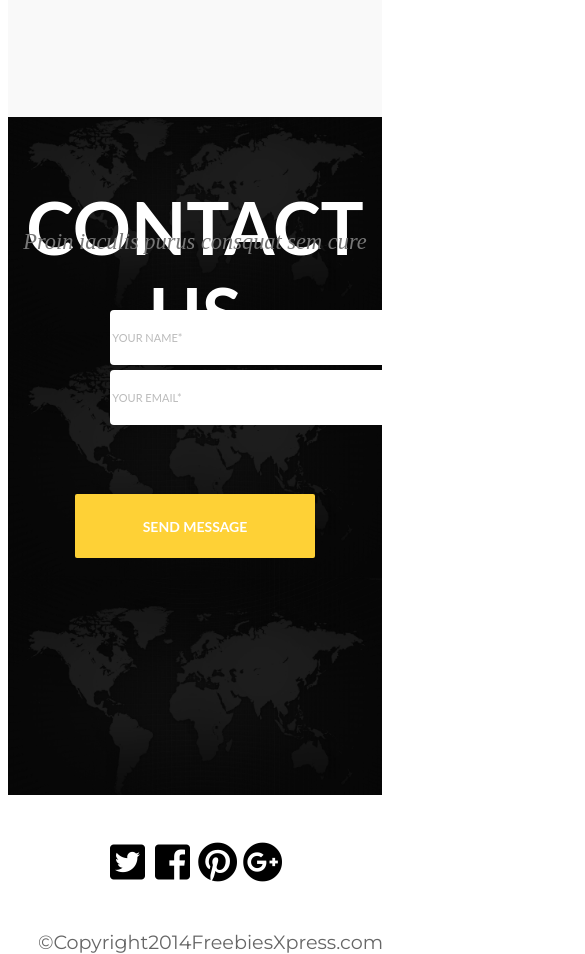
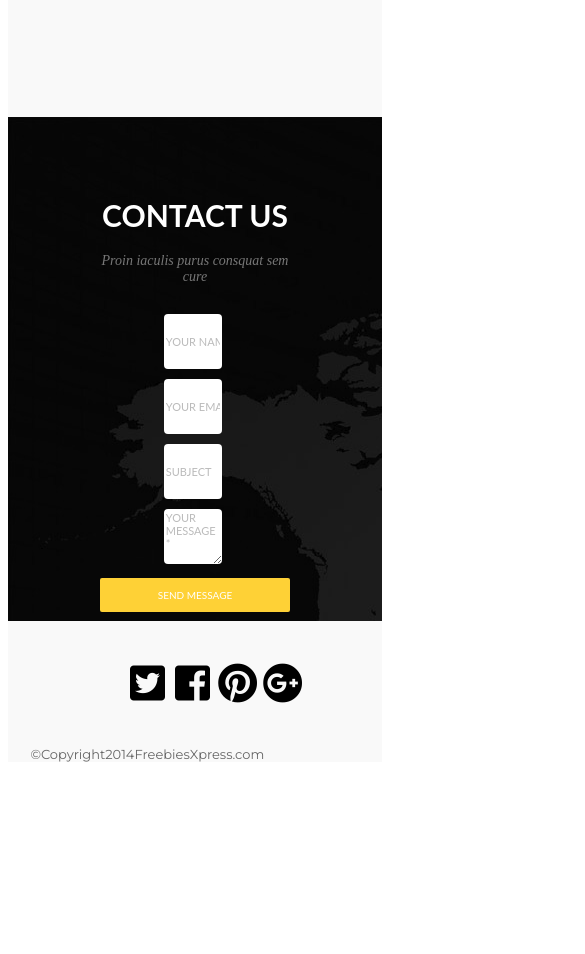
Before and after one commit to pietruszka/wizytowka_grupa, a plain HTML site: page index.html in a window 390 px wide. Shown: the part 1450-2404 px from the top of the page, 585 px wide, since content can reach past the window. After the commit the page ends 2225 px from the top, so only its background shows below. Drawn offline with Linux system fonts and the light colour scheme.

Commit message:
responsive design

```diff
--- a/index.html
+++ b/index.html
@@ -86,24 +86,19 @@
     </div>
 </section>
 <section id="contact_us">
-    <div class="container">
-        <div class="header">
-            <h1>CONTACT US</h1>
-        </div>
-        <div class="slogan">
-            <p>Proin iaculis purus consquat sem cure</p>
-        </div>
-        <div class="personal_information"></div>
-            <form action="" method="post" enctype="text/plain">
-                <div class="contact_section_form">
+    <div class="background_map">
+       <div class="container">
+        <h1 class="header">CONTACT US</h1>
+        <p class="slogan">Proin iaculis purus consquat sem cure</p>
+            <div class="contact_section_form">
                 <input type="text" placeholder="YOUR NAME*" name="username" required>
                 <input type="email" placeholder="YOUR EMAIL*" name="email" required>
                 <input type="text" placeholder="SUBJECT" align="left" name="subject">
                 <textarea name="message" placeholder="YOUR MESSAGE*" name="message" required></textarea>
-                </div>
-                <button type="submit" class="send_message" align="center">SEND MESSAGE</button>
-            </form>
-        </div>
+            </div>
+            <button type="submit" class="send_message" align="center">SEND MESSAGE</button>
+       </div>
+    </div>
     </div>
     <div class="footer">
         <div class="socials">
--- a/styles.css
+++ b/styles.css
@@ -4,49 +4,50 @@
 }
 
 /* CONTACT-US */
-
 #contact_us
 {
-  margin: 0;
-  padding: 0;
+    background-color:  #f9f9f9;
 }
+#contact_us .background_map
+{
+   background-image: url("images/world-map-background-dark.jpg");
+   margin: 0;
+   height: 80%;
+   display: flex;
+   justify-content: center;
+}
+.footer
+{
+  background-color: #f9f9f9;
+  height: 20%;
+  width: 100%;
+}
+#contact_us .container
+{
+  width: 56%;
+  text-align: center;
+}
+
 #contact_us .container .header
 {
     text-align: center;
     color: #fff;
     font-family: 'Lato', sans-serif;
-    font-size: 3em;
+    font-size: 38px;
     font-weight: bold;
-    padding: 2%;
-    height: 10%;
+    margin-top: 80px;
+    margin-bottom: 20px;
 
 }
-
 .container .slogan
 {
     text-align: center;
     color: #777777;
     font-family: 'Gentium Book Basic', serif;
-    font-size: 1.4em;
+    font-size: 16px;
     font-style: italic;
-    padding: 2%;
 }
-#contact_us .container
-{
-  background-image: url("images/world-map-background-dark.jpg");
-  width: auto;
-  height: 678px;
-  background-position: 50% 50%;
-  background-size: contain;
-  display: block;
-  text-align: center;
-}
-.footer
-{
-  background-color: #fff;
-  height: 6.5em;
-  width: auto;
-}
+
 .socials
 {
   width: auto;
@@ -60,7 +61,6 @@
   -webkit-margin-start: 0px;
   -webkit-margin-end: 0px;
   -webkit-padding-start: 40px;
-  padding:5px;
   text-decoration: none;
 }
 .socials a {
@@ -85,43 +85,44 @@
 {
     color: #666666;
     font-family: 'Montserrat', sans-serif;
-    font-size: 1.2em;
+    font-size: 13px;
     text-align: left;
-    margin-left: 8%;
+    margin-left: 6%;
 }
 
-.contact_section_form
+.container .contact_section_form
 {
   display: flex;
   flex-direction: column;
   flex-wrap: wrap;
-  height: 23vh;
-  width: 65%;
+  height: 45%;
+  width: 70%;
   padding: 10px 5px;
   box-sizing: border-box;
-  margin-left: 18%;
+  margin-left: 14%;
 }
-.contact_section_form *
+.container .contact_section_form *
 {
   width: calc(50% - 10px);
-  margin: 0 5px;
+  margin: 5px 5px;
   box-sizing: border-box;
 }
 
+.contact_section_form :nth-child(1),
 .contact_section_form :nth-child(2),
-.contact_section_form :nth-child(3),
 .contact_section_form :nth-child(3)
 {
-  margin-top: 5px;
+  margin: 5px 5px;
 }
 
 .contact_section_form :nth-child(4)
 {
-  height: 100%;
+  height: 185px;
 }
 
-.contact_section_form input {
-    width: 455px;
+.contact_section_form input
+{
+    width: 500px;
     height: 55px;
     border-radius: 4px;
     border: none;
@@ -131,7 +132,7 @@
 }
 .contact_section_form textarea
 {
-    width: 455px;
+    width: 500px;
     border-radius: 4px;
     border: none;
     margin-top: 15px;
@@ -150,7 +151,8 @@
      height: 64px;
      text-align: center;
      border-radius: 2px;
-     margin-top: 15px;
+     margin: 1%;
+
 }
 .contact_section_form input::placeholder
 {
@@ -166,6 +168,47 @@
    font-size: 11px;
    text-align: left;
 }
+
+@media (max-width: 1260px)
+{
+
+    .container .contact_section_form
+{
+   display: block;
+   height: 55%;
+}
+
+    .contact_section_form :nth-child(4)
+{
+    height: 55px;
+}
+
+    .send_message
+{
+    width: 190px;
+    height: 34px;
+    text-align: center;
+    font-size: 10px;
+    font-weight: normal;
+}
+
+
+}
+
+@media (max-width: 400px)
+{
+    #contact_us .container .header
+    {
+        font-size: 30px;
+    }
+
+    #contact_us .container .slogan
+    {
+        font-size: 14px;
+    }
+
+}
+
 
 /* OUR-TEAM */
 
```
